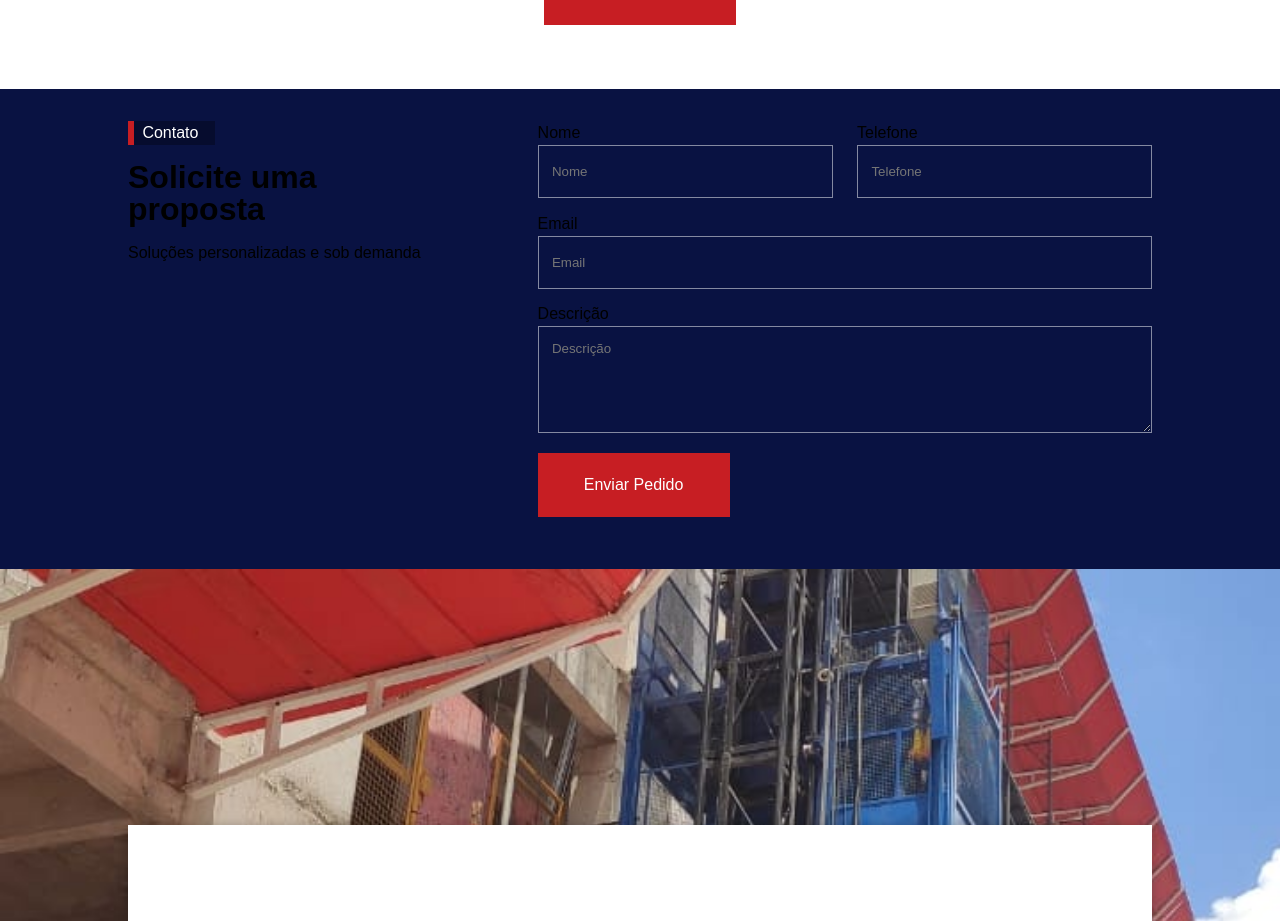
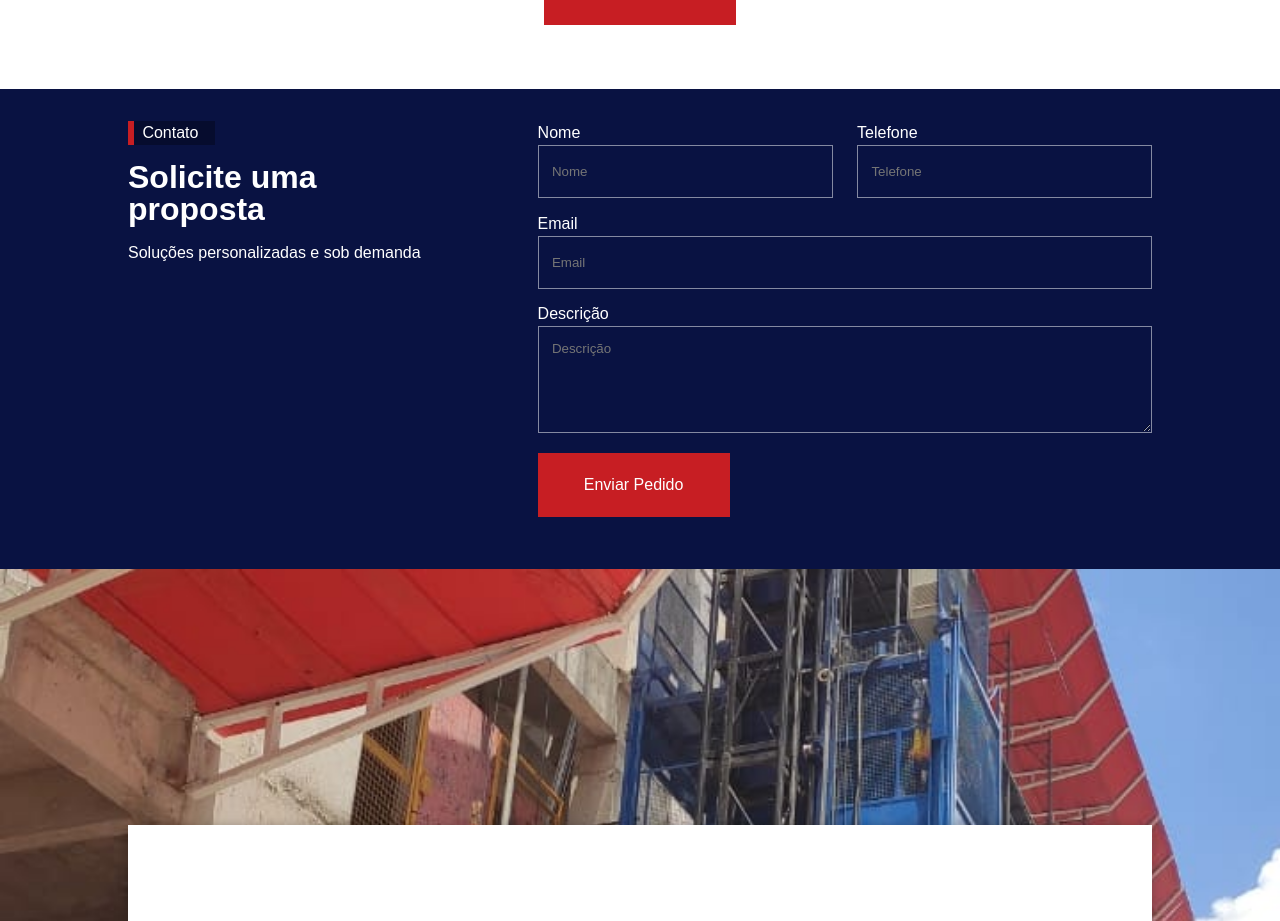
Before and after one commit to zzzBECK/brasequip, a React (Vite) app: page / in a window 1280 px wide. Shown: the part 1606-2527 px from the top of the page. Built offline with nearby package versions, Linux system fonts and the light colour scheme.

Commit message:
Add color to labels in Form component

```diff
--- a/src/components/Form/index.tsx
+++ b/src/components/Form/index.tsx
@@ -162,7 +162,7 @@ export default function Form() {
           data-aos="fade-zoom-in"
           data-aos-duration="800"
         >
-          <div style={{ display: "flex", gap: "4%" }}>
+          <div style={{ display: "flex", gap: "4%", color: "#fff" }}>
             <div style={{ width: "50%" }}>
               <label>Nome</label>
               <div>
@@ -196,7 +196,13 @@ export default function Form() {
               </div>
             </div>
           </div>
-          <label>Email</label>
+          <label
+            style={{
+              color: "#fff",
+            }}
+          >
+            Email
+          </label>
           <div>
             <Input
               type="email"
@@ -212,7 +218,13 @@ export default function Form() {
           </div>
           {/* Remova a exibição de erro do campo honeypot e subject pois eles são ocultos e não precisam de validação visual */}
           <div>
-            <label>Descrição</label>
+            <label
+              style={{
+                color: "#fff",
+              }}
+            >
+              Descrição
+            </label>
             <div>
               <TextArea
                 placeholder="Descrição"
--- a/src/components/Form/styles.ts
+++ b/src/components/Form/styles.ts
@@ -51,6 +51,7 @@ export const TitleContainer = styled.div`
   flex-direction: column;
   height: 100%;
   gap: 1em;
+  color: #fff;
 `;
 
 export const Column2 = styled.div`
```
